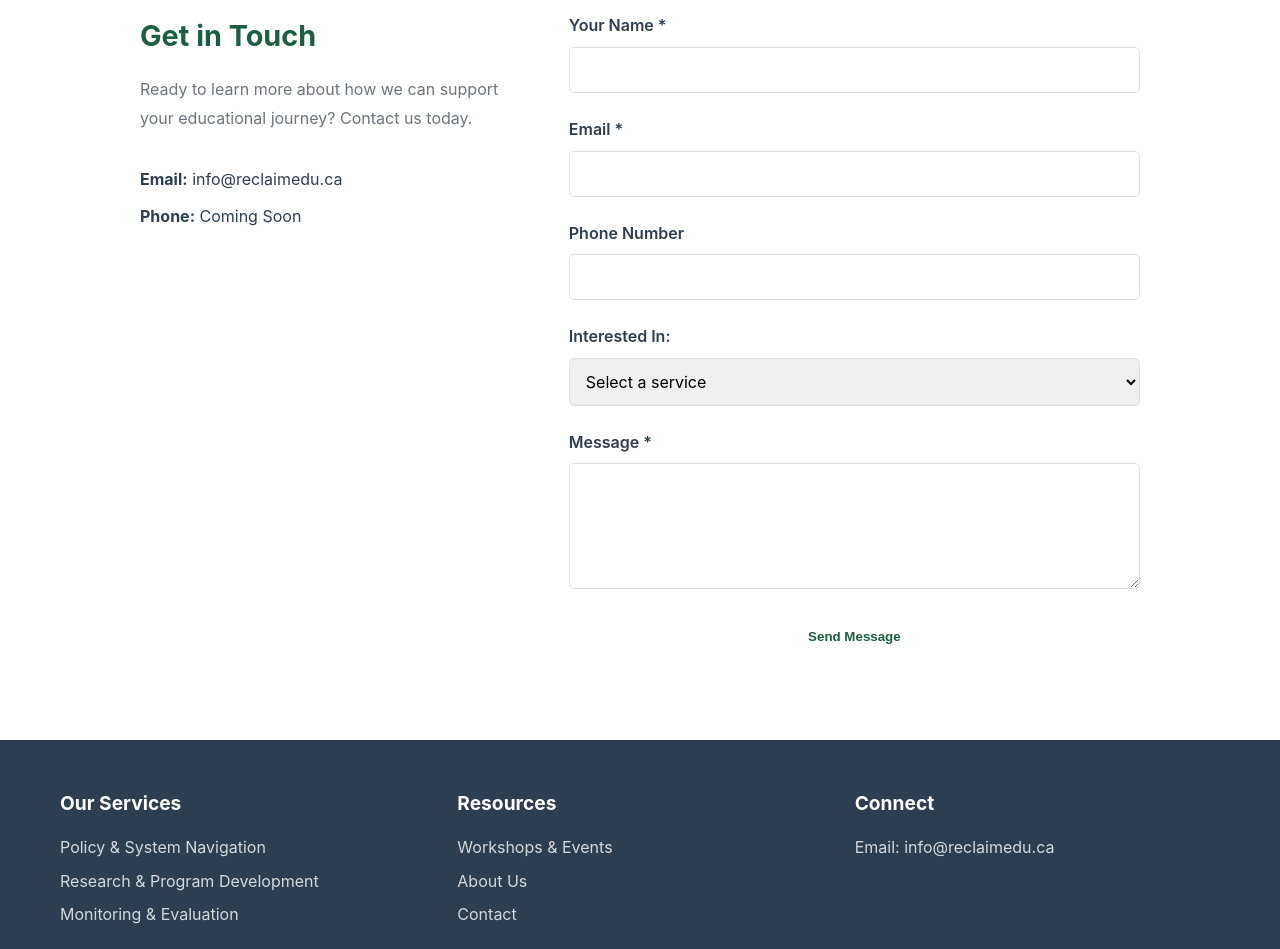
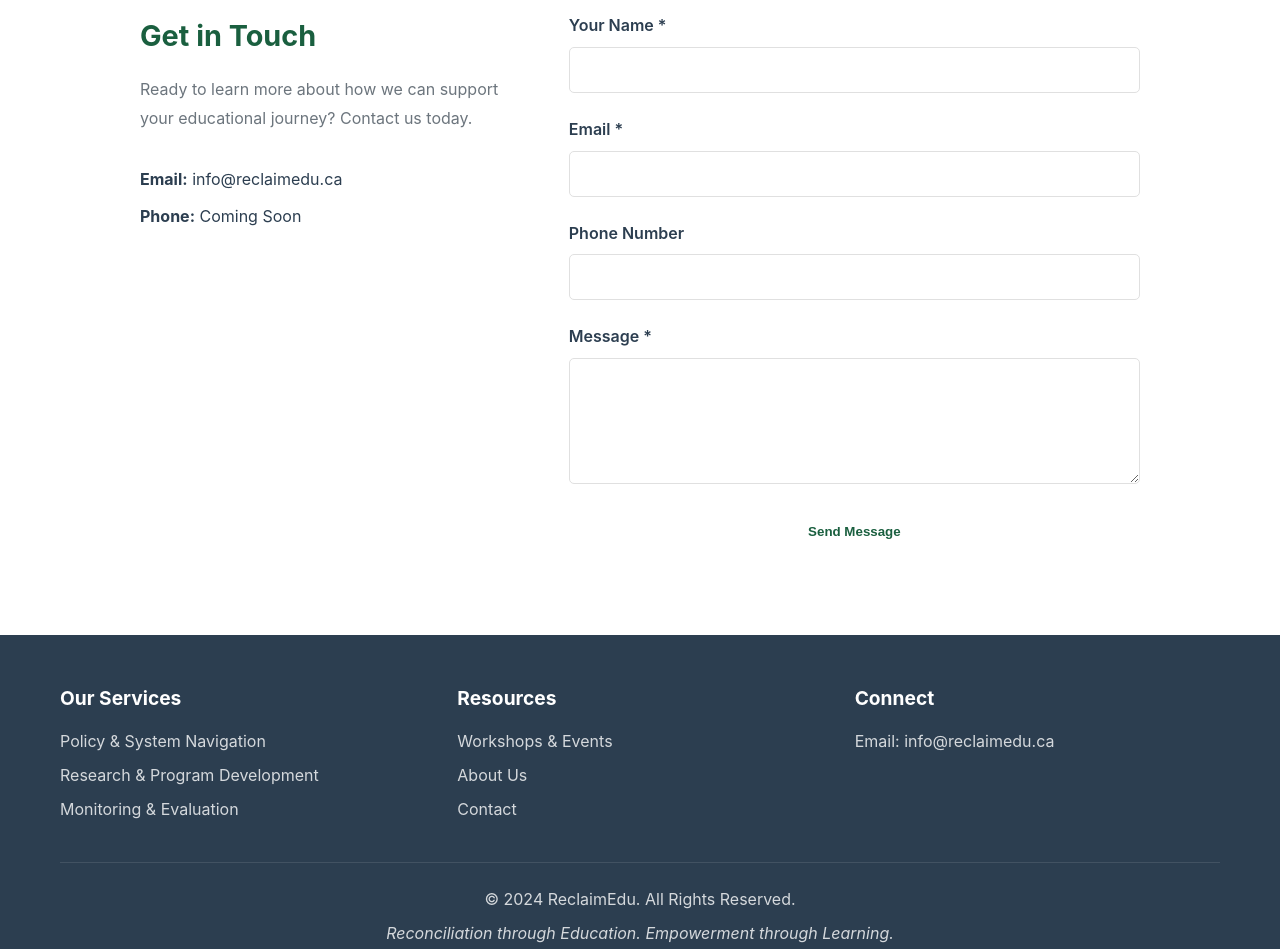
Before and after one commit to Callmeteddyfx/Reclaimedu, a plain HTML site: page index.html in a window 1280 px wide. Shown: the part 3928-4877 px from the top of the page. Drawn offline with Linux system fonts and the light colour scheme.

Commit message:
FormSubmit.io Incorporated

```diff
--- a/index.html
+++ b/index.html
@@ -280,7 +280,10 @@
               <p><strong>Phone:</strong> Coming Soon</p>
             </div>
           </div>
-          <form class="contact-form">
+          <form class="contact-form"
+          target="_blank"
+          action="https://formsubmit.co/info@reclaimedu.ca"
+          method = "POST">
             <div class="form-group">
               <label for="name">Your Name *</label>
               <input type="text" id="name" name="name" required />
@@ -293,7 +296,7 @@
               <label for="phone">Phone Number</label>
               <input type="tel" id="phone" name="phone" />
             </div>
-            <div class="form-group">
+            <div class="form-group" style="display: none">
               <label for="interest">Interested In:</label>
               <select id="interest" name="interest">
                 <option value="">Select a service</option>
@@ -305,7 +308,7 @@
               </select>
             </div>
             <div class="form-group">
-              <label for="message">Message *</label>
+              <label for="message" name="message">Message *</label>
               <textarea
                 id="message"
                 name="message"
```
